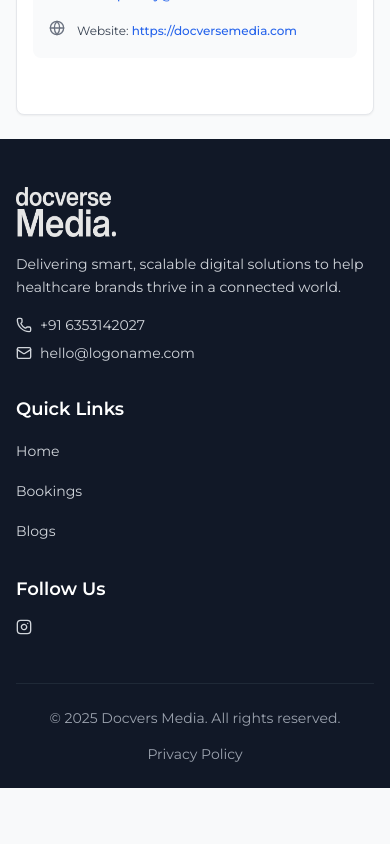
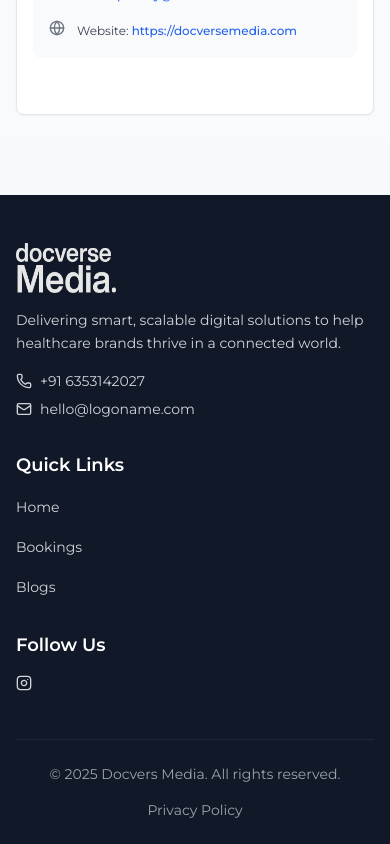
Before and after one commit to bitcraftnetwork/marca, a React (Vite) app: page /privacy-policies in a window 390 px wide. Shown: the part 3176-4020 px from the top of the page. Before the commit the page ends 3964 px from the top, so only its background shows below. Built offline with nearby package versions, Linux system fonts and the light colour scheme; a web font is replaced by a local one.

Commit message:
updated footer for mobile view

```diff
--- a/src/components/Footer.tsx
+++ b/src/components/Footer.tsx
@@ -6,7 +6,12 @@ import Image from "./Image";
 export default function Footer() {
   const location = useLocation();
   return (
-    <footer className={`bg-gray-900 text-white ${location.pathname == "/blogs" && "absolute bottom-0 left-0 right-0"}`}>
+    <footer
+      className={`bg-gray-900 text-white ${
+        location.pathname == "/blogs" &&
+        "md:absolute md:bottom-0 md:left-0 md:right-0"
+      } max-md:mt-14`}
+    >
       <div className="max-w-7xl mx-auto px-4 sm:px-6 lg:px-8">
         {/* Main Footer Content */}
         <div className="py-12 lg:py-16">
```
